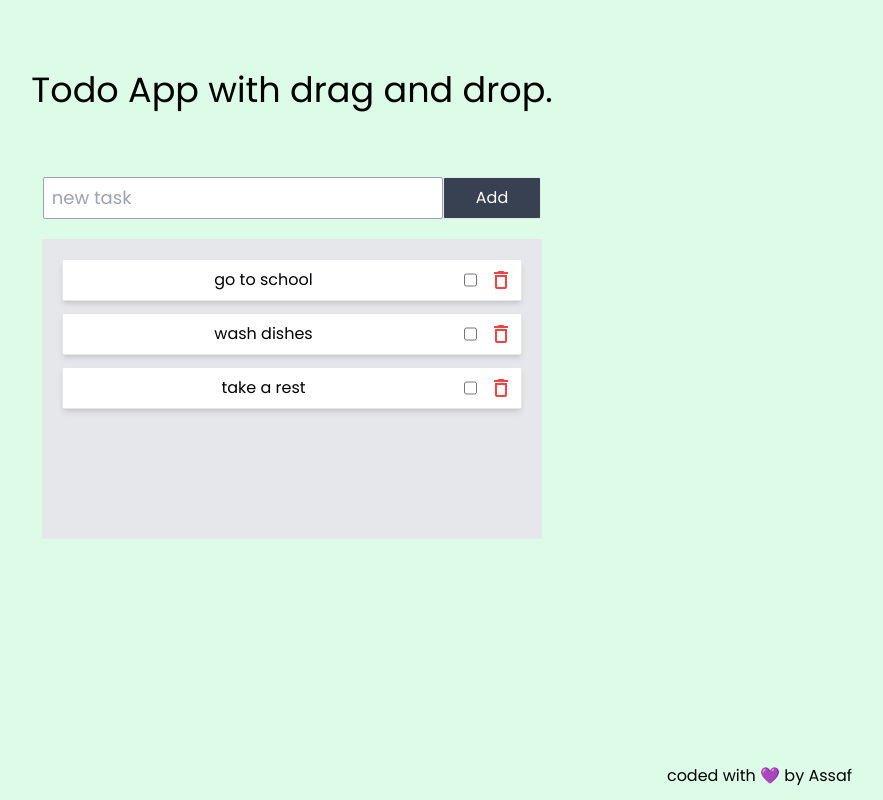
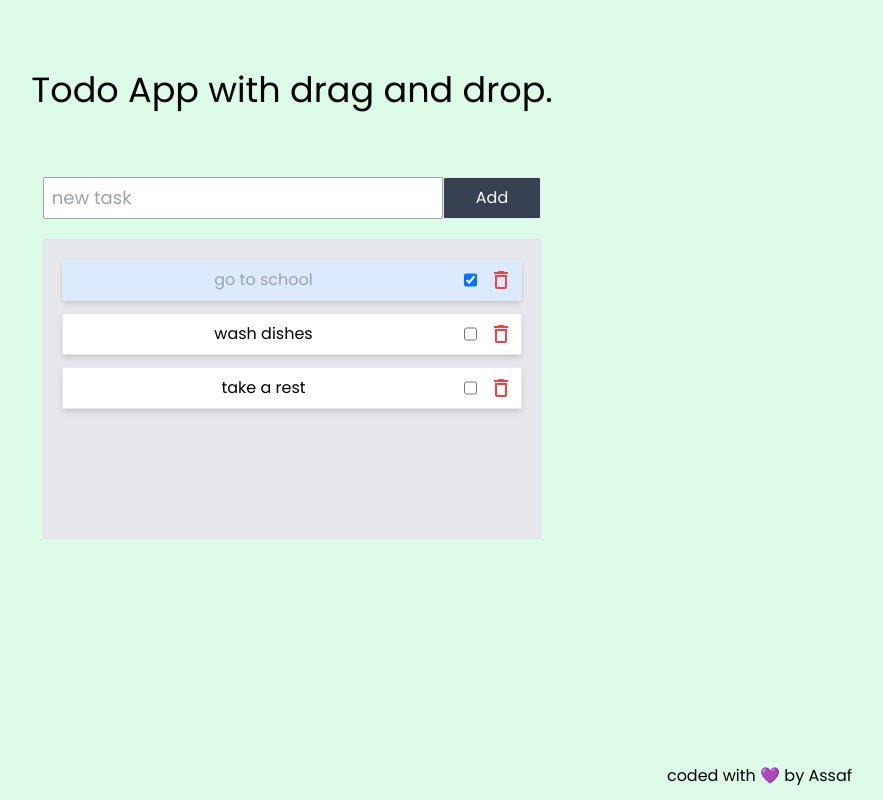
Before and after one commit to ASSAF1er/test-react-typescript-drag-and-drop, a React (Vite) app: page / in a window 1280 px wide. Shown: the whole page, without its empty margins (348-1231 px from the left). Built offline with nearby package versions, Linux system fonts and the light colour scheme.

Commit message:
ajout des types typescript

```diff
--- a/index.html
+++ b/index.html
@@ -3,7 +3,10 @@
   <head>
     <meta charset="UTF-8" />
     <link rel="icon" type="image/svg+xml" href="/vite.svg" />
-    <link rel="stylesheet" href="https://fonts.googleapis.com/icon?family=Material+Icons+Outlined|Material+Icons+Outlined">
+    <link
+      rel="stylesheet"
+      href="https://fonts.googleapis.com/icon?family=Material+Icons+Outlined|Material+Icons+Outlined"
+    />
 
     <meta name="viewport" content="width=device-width, initial-scale=1.0" />
     <title>TodoApp</title>
--- a/package.json
+++ b/package.json
@@ -13,6 +13,7 @@
     "@dnd-kit/core": "^6.1.0",
     "@dnd-kit/sortable": "^8.0.0",
     "@dnd-kit/utilities": "^3.2.2",
+    "classnames": "^2.5.1",
     "react": "^18.2.0",
     "react-dom": "^18.2.0"
   },
--- a/src/App.tsx
+++ b/src/App.tsx
@@ -1,26 +1,32 @@
-import Message from "./components/Message";
 import { useState } from "react";
 
-import { DndContext, KeyboardSensor, PointerSensor, TouchSensor, closestCorners, useSensor, useSensors } from "@dnd-kit/core";
+import {
+  DndContext,
+  KeyboardSensor,
+  PointerSensor,
+  TouchSensor,
+  closestCorners,
+  useSensor,
+  useSensors,
+} from "@dnd-kit/core";
 
 import TodosContainer from "./components/TodosContainer";
 import { arrayMove, sortableKeyboardCoordinates } from "@dnd-kit/sortable";
 import { useContext } from "react";
-import {TasksContext} from './utils/TasksContext'
-
+import { TasksContext, TasksContextType, taskType } from "./utils/TasksContext";
 
 function App() {
-
-  const {tasks,setTasks}=useContext(TasksContext)
+  const { tasks, setTasks } = useContext(TasksContext) as TasksContextType;
   const [todo, setTodo] = useState<string>("");
 
   //function that finds the position of an element in the array
-  const getTaskPos = (id) => tasks.findIndex((task) => task.id === id);
+  const getTaskPos = (id: number) =>
+    tasks.findIndex((task: taskType) => task.id === id);
 
   const handleDragEnd = (event) => {
     const { active, over } = event;
     if (active.id === over.id) return;
-    setTasks((tasks) => {
+    setTasks((tasks: taskType[]) => {
       const originalPos = getTaskPos(active.id);
       const newPos = getTaskPos(over.id);
 
@@ -28,17 +34,19 @@ function App() {
     });
   };
 
-  const sensors=useSensors(
+  const sensors = useSensors(
     useSensor(PointerSensor),
     useSensor(TouchSensor),
-    useSensor(KeyboardSensor,{coordinateGetter:sortableKeyboardCoordinates})
-
-  )
+    useSensor(KeyboardSensor, {
+      coordinateGetter: sortableKeyboardCoordinates,
+    }),
+  );
   return (
-
     <div className=" w-screen h-screen flex flex-col gap-5 pt-[15%] sm:pt-[5%] px-3 items-center bg-green-100 ">
-     <p className=" text-[20px] sm:text-[35px] font-800 mb-10">Todo App with drag and drop.</p>
-     <form action="" className="flex w-full px-1 justify-center">
+      <p className=" text-[20px] sm:text-[35px] font-800 mb-10">
+        Todo App with drag and drop.
+      </p>
+      <form action="" className="flex w-full px-1 justify-center">
         <input
           value={todo}
           onChange={(e) => setTodo(e.target.value)}
@@ -49,10 +57,10 @@ function App() {
         <button
           onClick={(e) => {
             e.preventDefault();
-            if (todo.trim()==="")return;
-            setTasks((prev: Object[]) => [
+            if (todo.trim() === "") return;
+            setTasks((prev: taskType[]) => [
               ...prev,
-              { id: tasks.length + 1, title: todo },
+              { id: tasks.length + 1, title: todo, completed: false },
             ]);
             setTodo("");
           }}
@@ -62,12 +70,17 @@ function App() {
         </button>
       </form>
 
-      <DndContext sensors={sensors} onDragEnd={handleDragEnd} collisionDetection={closestCorners}>
-        <TodosContainer tasks={tasks}  />
+      <DndContext
+        sensors={sensors}
+        onDragEnd={handleDragEnd}
+        collisionDetection={closestCorners}
+      >
+        <TodosContainer tasks={tasks} />
       </DndContext>
-      <footer className="absolute bottom-3 right-3 sm:right-20">coded with 💜  by Assaf</footer>
+      <footer className="absolute bottom-3 right-3 sm:right-20">
+        coded with 💜 by Assaf
+      </footer>
     </div>
-
   );
 }
 
--- a/src/components/Todo.tsx
+++ b/src/components/Todo.tsx
@@ -1,17 +1,33 @@
-import React, { useContext } from "react";
+import { useContext } from "react";
 import { useSortable } from "@dnd-kit/sortable";
 import { CSS } from "@dnd-kit/utilities";
-import { TasksContext } from "../utils/TasksContext"
-function Todo({ id, title  }) {
-    const {tasks,setTasks}=useContext(TasksContext)
-    const handleDelete=(id:number)=>{
-        setTasks(tasks.filter((item:object)=> item.id !== id))
-    console.log(tasks)}
+import {
+  TasksContext,
+  TasksContextType,
+  taskType,
+} from "../utils/TasksContext";
+import classNames from "classnames";
+function Todo({ id, title, completed }: taskType) {
+  const { tasks, setTasks } = useContext(TasksContext) as TasksContextType;
 
-  const { attributes, listeners, setNodeRef, transform, transition} =
+  const handleDelete = (id: number) => {
+
+     const newList= tasks.filter((item: taskType) => {
+        item.id !== id;
+      })
+    setTasks(newList);
+    console.log(newList);
+  };
+  const handleCheck = (id: number) => {
+    setTasks(
+      tasks.map((task: taskType) =>
+        task.id === id? { ...task, completed: !task.completed } :(task)
+      ));
+
+  };
+
+  const { attributes, listeners, setNodeRef, transform, transition } =
     useSortable({ id });
-
-
 
   const style = { transition, transform: CSS.Transform.toString(transform) };
   return (
@@ -20,9 +36,17 @@ function Todo({ id, title  }) {
       style={style}
       {...attributes}
       {...listeners}
-      className="w-full flex gap-2 rounded-sm bg-white hover:bg-gray-50 border p-2 cursor-pointer text-center touch-none shadow-md "
+      className={classNames(completed?'bg-blue-100 hover:bg-blue-100 z-10 text-gray-400':'bg-white',"w-full flex gap-2 rounded-sm  hover:bg-gray-50 border p-2 cursor-pointer text-center touch-none shadow-md ")}
     >
-     <p className="flex-1">{title}</p>  <div className="flex gap-3"><input type="checkbox"  /><span onClick={()=>handleDelete(id)} className="material-icons-outlined text-red-500 flex items-center justify-center hover:text-red-300">delete</span></div>
+      <p className="flex-1">{title}</p>{" "}
+      <div className="flex gap-3">
+        <input type="checkbox" checked={completed} onChange={()=>handleCheck(id)} />
+        <button onClick={() => handleDelete(id)} role="button">
+          <span className="material-icons-outlined z-[100] text-red-500 flex items-center justify-center hover:text-red-300">
+            delete
+          </span>
+        </button>
+      </div>
     </li>
   );
 }
--- a/src/components/TodosContainer.tsx
+++ b/src/components/TodosContainer.tsx
@@ -1,15 +1,20 @@
-import React from "react";
 import {
   SortableContext,
   verticalListSortingStrategy,
 } from "@dnd-kit/sortable";
 import Todo from "./Todo";
-function TodosContainer({ tasks }) {
+import { taskType } from "../utils/TasksContext";
+
+interface todosContainerProps {
+  tasks: taskType[];
+}
+
+function TodosContainer({ tasks }: todosContainerProps) {
   return (
     <ul className="flex flex-col gap-3  p-5 mx-2 w-full sm:w-[500px] h-[400px] sm:h-[300px] overflow-x-hidden overflow-y-scroll bg-gray-200 rounded-sm ">
-      <SortableContext items={tasks} strategy={verticalListSortingStrategy}  >
+      <SortableContext items={tasks} strategy={verticalListSortingStrategy}>
         {tasks.map((item, index) => (
-          <Todo key={index} id={item.id} title={item.title} />
+          <Todo key={index} id={item.id} title={item.title} completed={item.completed} />
         ))}
       </SortableContext>
     </ul>
--- a/src/main.tsx
+++ b/src/main.tsx
@@ -2,13 +2,13 @@ import React from "react";
 import ReactDOM from "react-dom/client";
 import App from "./App.tsx";
 import "./index.css";
-import './App.css'
-import {TasksContext} from './utils/TasksContext'
+import "./App.css";
 import TasksContextProvider from "./utils/TasksContext";
 
 ReactDOM.createRoot(document.getElementById("root")!).render(
   <React.StrictMode>
     <TasksContextProvider>
-    <App /></TasksContextProvider>
+      <App />
+    </TasksContextProvider>
   </React.StrictMode>,
 );
--- a/src/utils/TasksContext.tsx
+++ b/src/utils/TasksContext.tsx
@@ -1,23 +1,33 @@
+import { createContext, useState } from "react";
+import { PropsWithChildren } from "react";
 
-import { createContext,useState } from "react";
+export interface taskType {
+  id: number;
+  title: string;
+  completed: boolean;
+}
 
-// interface TasksContextType {
-//   tasks: Object[];
-//   setTasks: React.Dispatch<React.SetStateAction<Object[]>>;
-//   handleDelete:object[]
-// }
+export interface TasksContextType {
+  tasks: taskType[];
+  setTasks: React.Dispatch<React.SetStateAction<taskType[]>>;
+}
 
-export const TasksContext=createContext<any| undefined>(undefined);
+export const TasksContext = createContext<TasksContextType | undefined>(
+  undefined,
+);
 
-function TasksContextProvider({children}) {
-    const [tasks, setTasks] = useState<Object[]>([
-        { id: 1, title: "go to school" },
-        { id: 2, title: " wash dishes" },
-        { id: 3, title: "take a rest" },
-      ]);
+function TasksContextProvider({ children }: PropsWithChildren) {
+  const [tasks, setTasks] = useState<taskType[]>([
+    { id: 1, title: "go to school",completed:true },
+    { id: 2, title: " wash dishes",completed:false  },
+    { id: 3, title: "take a rest",completed:false  },
+  ]);
 
-
-    return ( <TasksContext.Provider value={{tasks,setTasks}} >{children}</TasksContext.Provider> );
+  return (
+    <TasksContext.Provider value={{ tasks, setTasks }}>
+      {children}
+    </TasksContext.Provider>
+  );
 }
 
 export default TasksContextProvider;
--- a/tailwind.config.js
+++ b/tailwind.config.js
@@ -2,9 +2,7 @@
 export default {
   content: ["./src/**/*.{html,js,jsx,tsx}"],
   theme: {
-    extend: {
-
-    },
+    extend: {},
   },
   plugins: [],
 };
```
Also changed, not shown: src/App.css (+5 -5 lines), 1 other file (tests, documents, lock files or other folders).
